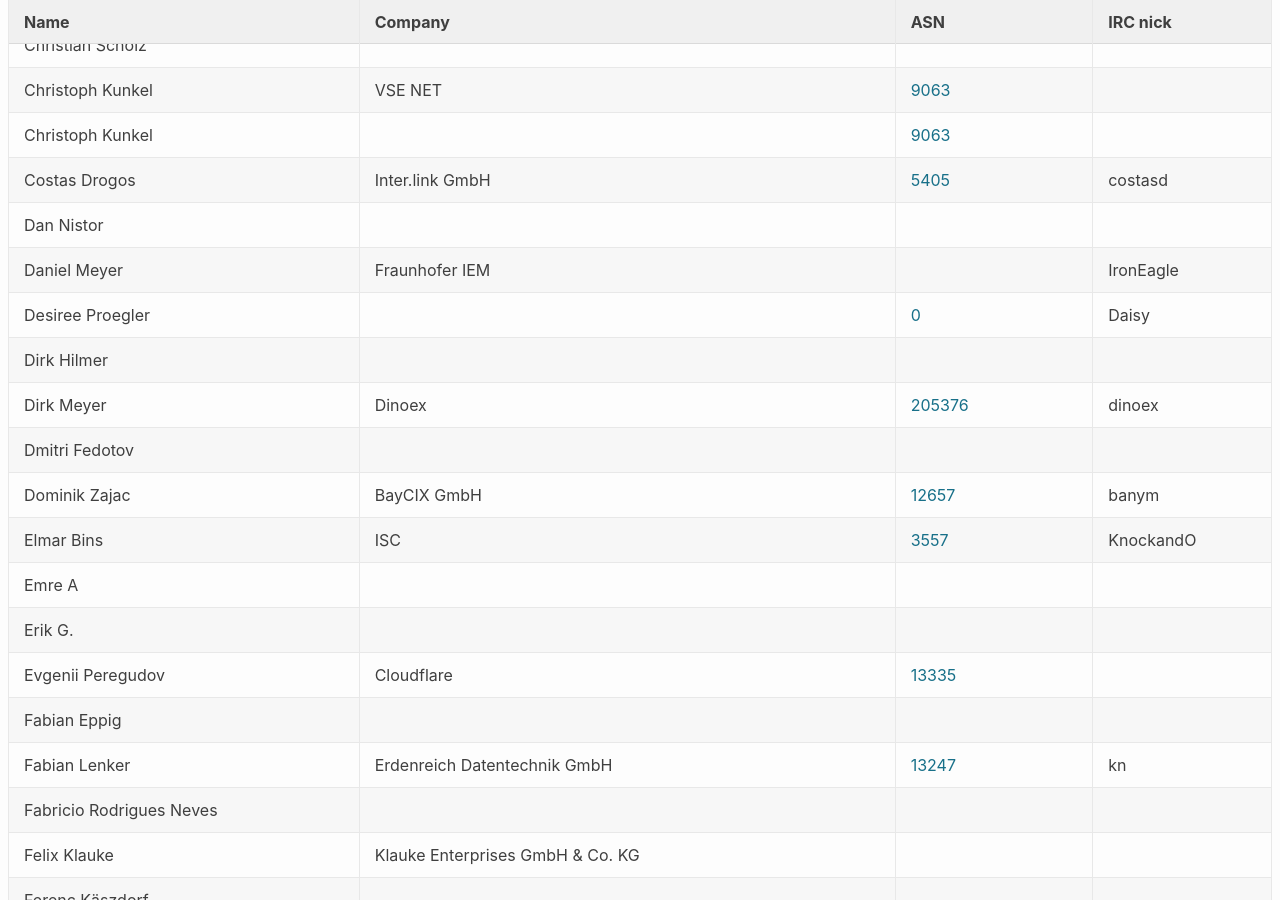
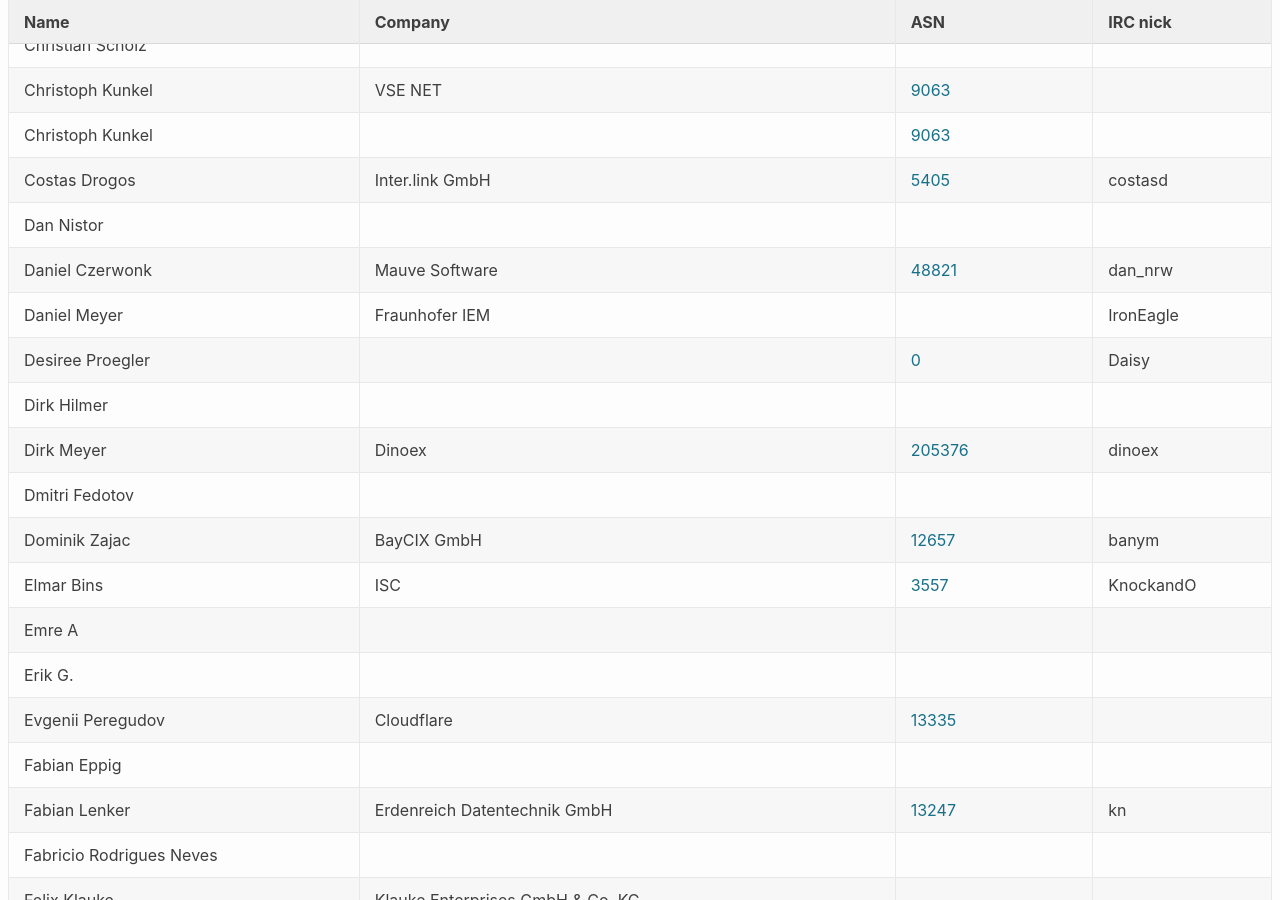
Before and after one commit to denog/pretix-attendeelist, a Jekyll site: the page built from denog15/index.md, in a window 1280 px wide and 900 px high, scrolled down 20679 px. Built offline with Jekyll 4.4.1, drawn with Linux system fonts in a browser that asks for light colours.

Commit message:
Latest data: Mon Nov 20 06:31:12 UTC 2023

```diff
--- a/_data/attendees_denog15_online.json
+++ b/_data/attendees_denog15_online.json
@@ -190,6 +190,12 @@
     "company": "Inter.link GmbH",
     "irc": "costasd",
     "asn": "5405"
+  },
+  {
+    "name": "Daniel Czerwonk",
+    "company": "Mauve Software",
+    "irc": "dan_nrw",
+    "asn": "48821"
   },
   {
     "name": "Daniel Meyer",
```
